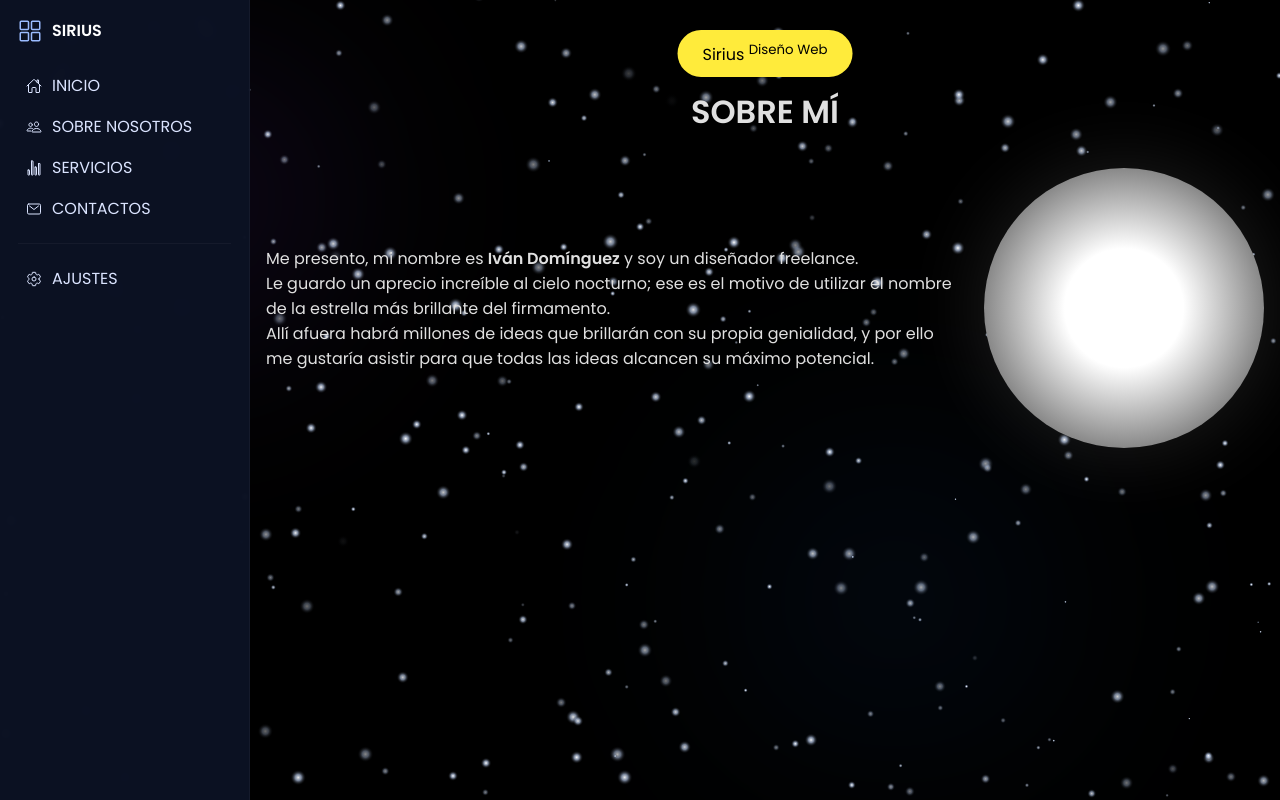
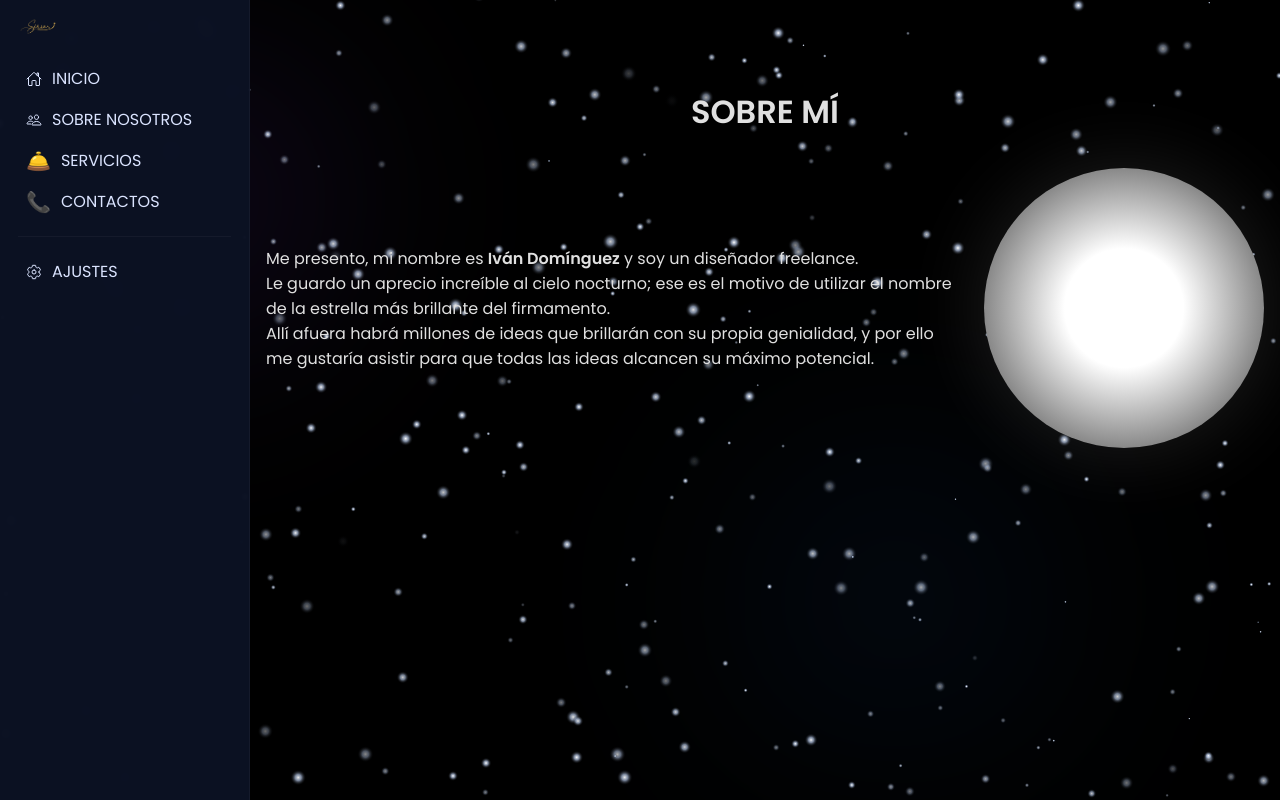
Before and after one commit to Sirius-oficial/website, a plain HTML site: page sobre_nosostros.html in a window 1280 px wide. Drawn offline with nearby package versions, Linux system fonts and the light colour scheme.

Commit message:
Update sobre_nosostros.html

```diff
--- a/sobre_nosostros.html
+++ b/sobre_nosostros.html
@@ -11,7 +11,6 @@
 
   <style>
     @import url('https://fonts.googleapis.com/css2?family=Poppins:wght@300;400;500;600&display=swap');
-
     * { margin: 0; padding: 0; box-sizing: border-box; }
     :root{--sidebar-w:250px}
     html,body{height:100%;margin:0;font-family:Poppins,system-ui,Roboto,-apple-system;background:#000;color:#e0e0e0}
@@ -28,8 +27,8 @@
     .shooting{position:fixed;z-index:2;pointer-events:none;mix-blend-mode:screen;filter:blur(1px)}
 
     .sidebar{position:fixed;left:0;top:0;width:var(--sidebar-w);height:100%;padding:18px;background:rgba(12,18,36,0.96);backdrop-filter:blur(8px);border-right:1px solid rgba(255,255,255,0.04);z-index:1000;transform:translateX(-260px);transition:transform .28s ease}
-    .sidebar.open{transform:translateX(0)}
-    .brand{display:flex;align-items:center;gap:10px;color:#fff;margin-bottom:22px}
+    .brand{display:flex;align-items:center;gap:10px;margin-bottom:22px}
+    .brand img.brand-logo{width:40px;height:auto;border-radius:6px;display:block}
     nav a{display:flex;align-items:center;gap:10px;color:#dbe4ff;text-decoration:none;padding:8px;border-radius:8px}
     nav a:hover{background:rgba(255,255,255,0.03)}
     .line{height:1px;background:rgba(255,255,255,0.04);margin:14px 0}
@@ -45,12 +44,13 @@
     .menu ion-icon{color:#fff}
     @media(min-width:901px){ .sidebar{transform:translateX(0)} .menu{display:none} }
 
-    .logo { position:absolute; top:30px; left:50%; transform:translateX(-50%); background:#ffeb3b; color:#000; padding:10px 25px; border-radius:50px; z-index:1100 }
     h1 { text-align:center; margin-top:56px; font-size:2rem }
     .container{max-width:1100px;margin:2rem auto;display:flex;gap:2rem;align-items:center;flex-wrap:wrap}
     .text{flex:1;min-width:280px}
     .image{width:280px;height:280px;border-radius:50%;background:radial-gradient(circle,#fff 30%,#333);box-shadow:0 0 80px rgba(255,255,255,0.12)}
-    @media(max-width:768px){ .container{flex-direction:column;text-align:center} .logo{position:relative;margin-bottom:1rem} h1{margin-top:1rem} }
+    @media(max-width:768px){ .container{flex-direction:column;text-align:center} h1{margin-top:1rem} }
+    .btn{padding:8px 10px;border-radius:6px;border:1px solid rgba(255,255,255,0.06);background:rgba(255,255,255,0.02);color:#eaf0ff;cursor:pointer}
+    .emoji-icon{font-size:20px;color:inherit;line-height:1;display:inline-block}
   </style>
 </head>
 <body>
@@ -60,29 +60,23 @@
 <div id="shooting-root" aria-hidden="true"></div>
 
 <aside class="sidebar" id="sidebar" aria-hidden="false">
-    <div class="brand"><ion-icon name="grid-outline" style="font-size:24px;color:#9bbcff"></ion-icon><strong>SIRIUS</strong></div>
+  <div class="brand">
+    <img src="logo.png" alt="Sirius logo" class="brand-logo">
+  </div>
 
   <nav aria-label="Principal">
     <a href="index.html"><ion-icon name="home-outline"></ion-icon><span>INICIO</span></a>
     <a href="sobre_nosostros.html"><ion-icon name="people-outline"></ion-icon><span>SOBRE NOSOTROS</span></a>
-      <a href="servicios.html"><ion-icon name="stats-chart-outline"></ion-icon><span>SERVICIOS</span></a>
-      <a href="contacto.html"><ion-icon name="mail-outline"></ion-icon><span>CONTACTOS</span></a>
+    <a href="servicios.html"><span class="emoji-icon" aria-hidden="true">🛎️</span><span>SERVICIOS</span></a>
+    <a href="contacto.html"><span class="emoji-icon" aria-hidden="true">📞</span><span>CONTACTOS</span></a>
 
     <div class="line" role="separator"></div>
 
     <div class="settings" id="settings">
-        <div class="settings-toggle" id="settings-toggle" role="button" aria-expanded="false">
-          <ion-icon name="settings-outline"></ion-icon><span>AJUSTES</span>
-        </div>
+      <div class="settings-toggle" id="settings-toggle" role="button" aria-expanded="false"><ion-icon name="settings-outline"></ion-icon><span>AJUSTES</span></div>
       <div class="settings-menu" id="settings-menu" aria-hidden="true">
-          <div class="opt">
-            <span>Detener animación</span>
-            <button class="btn" id="btn-animation" aria-pressed="false">Stop</button>
-          </div>
-          <div class="opt" style="margin-top:6px">
-            <span>Quitar sonidos</span>
-            <button class="btn" id="btn-sound" aria-pressed="false">Mute</button>
-          </div>
+        <div class="opt"><span>Detener animación</span><button class="btn" id="btn-animation" aria-pressed="false">Stop</button></div>
+        <div class="opt" style="margin-top:6px"><span>Quitar sonidos</span><button class="btn" id="btn-sound" aria-pressed="false">Mute</button></div>
       </div>
     </div>
   </nav>
@@ -92,8 +86,6 @@
 <div id="overlay" class="overlay" aria-hidden="true"></div>
 
 <main id="main" role="main">
-    <div class="logo">Sirius <sup>Diseño Web</sup></div>
-
   <h1>SOBRE MÍ</h1>
 
   <div class="container" aria-live="polite">
@@ -108,7 +100,6 @@
 </main>
 
 <script>
-  /* Star background + shooting */
 (function(){
   const canvas = document.getElementById('stars'), ctx = canvas.getContext('2d');
   const rootShoot = document.getElementById('shooting-root');
@@ -225,8 +216,8 @@
 })();
 </script>
 
+<!-- Sidebar behaviour (same as index) -->
 <script>
-  /* Sidebar behavior + settings wiring */
 (function(){
   const sidebar = document.getElementById('sidebar');
   const btnMenu = document.getElementById('btn-menu');
@@ -236,8 +227,8 @@
   const btnAnim = document.getElementById('btn-animation');
   const btnSound = document.getElementById('btn-sound');
 
+  function openSidebar(){ sidebar.classList.add('open'); overlay.classList.add('show'); overlay.setAttribute('aria-hidden','false'); }
   function closeSidebar(){ sidebar.classList.remove('open'); overlay.classList.remove('show'); overlay.setAttribute('aria-hidden','true'); }
-    function openSidebar(){ sidebar.classList.add('open'); overlay.classList.add('show'); overlay.setAttribute('aria-hidden','false'); }
 
   if(btnMenu){
     btnMenu.addEventListener('click', e => { e.stopPropagation(); sidebar.classList.toggle('open'); overlay.classList.toggle('show'); });
@@ -271,26 +262,23 @@
   });
 
   let animRunning = true;
-    if(btnAnim){
-      btnAnim.addEventListener('click', e => {
+  btnAnim && btnAnim.addEventListener('click', e => {
     animRunning = !animRunning;
     btnAnim.textContent = animRunning ? 'Stop' : 'Start';
     btnAnim.setAttribute('aria-pressed', String(!animRunning));
     if(animRunning) window.STAR_BG.start(); else window.STAR_BG.stop();
     e.stopPropagation();
   });
-    }
 
   let soundOn = true;
-    if(btnSound){
-      btnSound.addEventListener('click', e => {
+  btnSound && btnSound.addEventListener('click', e => {
     soundOn = !soundOn;
     btnSound.textContent = soundOn ? 'Mute' : 'Unmute';
     btnSound.setAttribute('aria-pressed', String(!soundOn));
     window.STAR_BG.toggleSound(soundOn);
     e.stopPropagation();
   });
-    }
+
 })();
 </script>
 </body>
```
Lines whose indentation alone changed are shown as unchanged.
